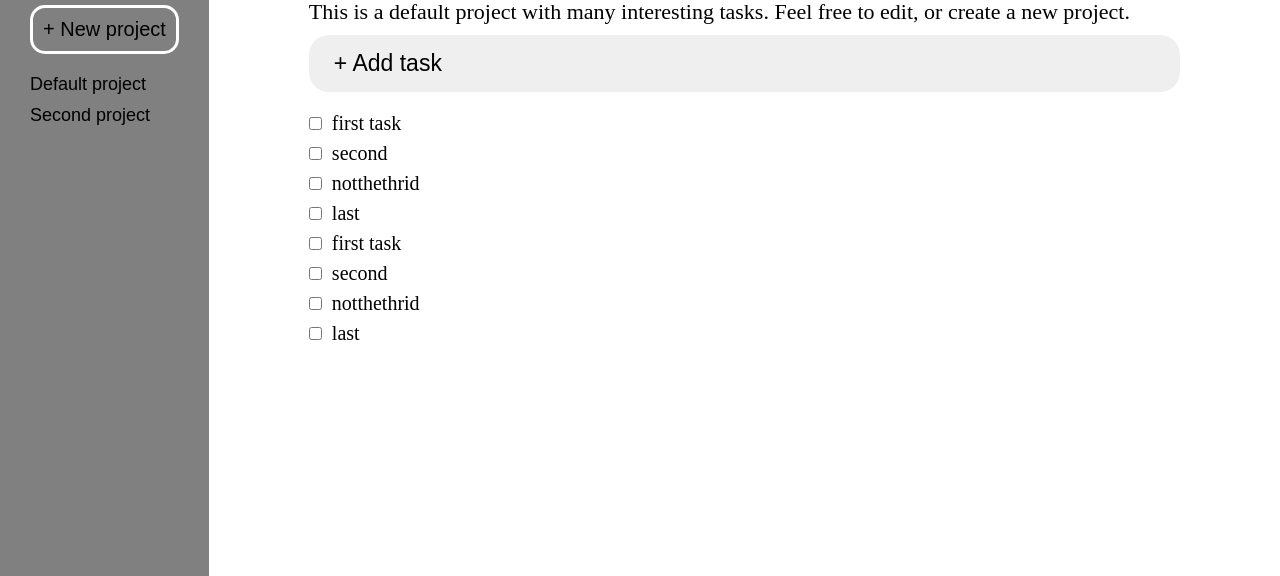
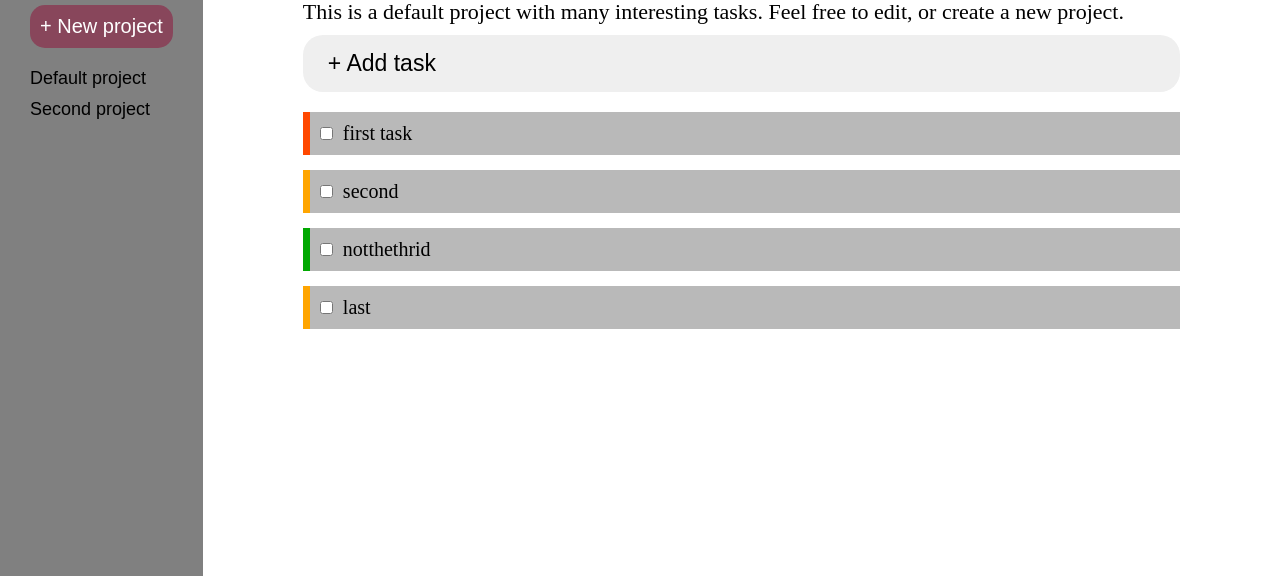
Before and after one commit to RainbowGrisea/odin-todo-list, a website built with webpack: page src/test.html in a window 1280 px wide. Shown: the part 170-746 px from the top of the page. Built offline with nearby package versions, Linux system fonts and the light colour scheme.

Commit message:
Style corrections

```diff
--- a/src/index.js
+++ b/src/index.js
@@ -69,9 +69,9 @@ function render( ) {
   projectDescription.innerHTML = currentProject.description;
   taskList.innerHTML = '';
 
-  // Render selected project and tasks
+  // Render selected project and its tasks
   for ( let taskNumber = 0; taskNumber < currentProject.tasks.length; taskNumber++ ) {
-    const taskLi = document.createElement( 'li' );
+    const taskDiv = document.createElement( 'div' );
     const checkbox = document.createElement( 'input' );
     const taskLabel = document.createElement( 'label' );
 
@@ -81,12 +81,33 @@ function render( ) {
     taskLabel.innerHTML = currentProject.tasks[ taskNumber ].text;
     taskLabel.htmlFor = 'item' + taskNumber;
 
-    taskLi.appendChild( checkbox );
-    taskLi.appendChild( taskLabel );
-    taskList.appendChild( taskLi );
+    switch ( currentProject.tasks[ taskNumber ].priority ) {
+      case 'low': {
+        taskDiv.classList.add( "lowPriority" );
+      }
+        break;
+
+      case 'medium': {
+        taskDiv.classList.add( "mediumPriority" );
+      }
+        break;
+
+      case 'high': {
+        taskDiv.classList.add( "highPriority" );
+      }
+        break;
+
+      default: {
+        taskDiv.classList.add( "lowPriority" );
+      }
+        break;
+    }
+
+    taskDiv.appendChild( checkbox );
+    taskDiv.appendChild( taskLabel );
+    taskList.appendChild( taskDiv );
 
     checkbox.addEventListener( 'click', function changeCheckedStatus() {
-      console.log( this );
       currentProject.tasks[ taskNumber ].checked = this.checked;
     });
   }
@@ -184,10 +205,10 @@ function addNewTask  ( description, priority ){
 // Dummy projects and tasks
 const defaultProject = new Project( 'Default project', 'This is a default project with many interesting tasks. Feel free to edit, or create a new project.', '1 week' );
 currentProject = defaultProject;
-defaultProject.tasks.push(  new Task( 'first task', 'high' ), new Task( 'second', 'medium' ), new Task( 'notthethrid', 'low' ), new Task( 'last', 'medium' ) );
+new Task( 'first task', 'high' ), new Task( 'second', 'medium' ), new Task( 'notthethrid', 'low' ), new Task( 'last', 'medium' );
 const defaultProject2 = new Project( 'Second project', 'Here we go again. You can switch between projects.', 'Now' );
 currentProject = defaultProject2;
-defaultProject2.tasks.push(  new Task( 'wow', 'low' ), new Task( 'second', 'medium' ), new Task( 'again', 'low' ), new Task( 'fourth', 'medium' ) );
+new Task( 'wow', 'low' ), new Task( 'second', 'medium' ), new Task( 'again', 'low' ), new Task( 'fourth', 'medium' );
 
 currentProject = defaultProject;
 render();
--- a/src/style.css
+++ b/src/style.css
@@ -41,14 +41,14 @@ nav .newProjectButton {
   font-size: 20px;
   margin-bottom: 20px;
   border-radius: 15px;
-  border: solid 3px rgb(255, 255, 255);
   padding: 10px;
   text-align: center;
+  background-color: rgb(136, 70, 91);
+  color: white;
 }
 
 nav .newProjectButton:hover {
-  background-color: black;
-  color: white;
+  background-color: rgb(69, 35, 45);
   transition: 0.2s;
 }
 
@@ -103,12 +103,31 @@ nav .projectList .button:hover {
   transition: 0.3;
 }
 
-.projectContent li {
+.projectTasks div {
   font-size: 20px;
-  padding-bottom: 7px;
-  list-style: none;
+  padding: 10px;
+  margin-bottom: 15px;
   display: flex;
   gap: 10px;
+  align-items: center;
+  background-color: rgb(185, 185, 185);
+}
+
+.projectTasks div::hover {
+  background-color: rgb(225, 225, 225);
+
+}
+
+.projectTasks div.lowPriority {
+  border-left: 7px solid rgb(1, 168, 1);
+}
+
+.projectTasks div.mediumPriority {
+  border-left: 7px solid orange;
+}
+
+.projectTasks div.highPriority {
+  border-left: 7px solid rgb(255, 72, 0);
 }
 
 footer {
--- a/src/test.html
+++ b/src/test.html
@@ -47,7 +47,12 @@
       </div>
       <div class="wrapper">
         <label for="taskPriority">Priority:</label>
-        <input type="text" id="taskPriority">
+        <!-- <input type="text" id="taskPriority"> -->
+        <select name="taskPriority" id="taskPriority">
+          <option value="low">Low</option>
+          <option value="medium">Medium</option>
+          <option value="high">High</option>
+        </select>
       </div>
     </div>
     <button type="submit" class="taskCreateButton">Add task</button>
```
